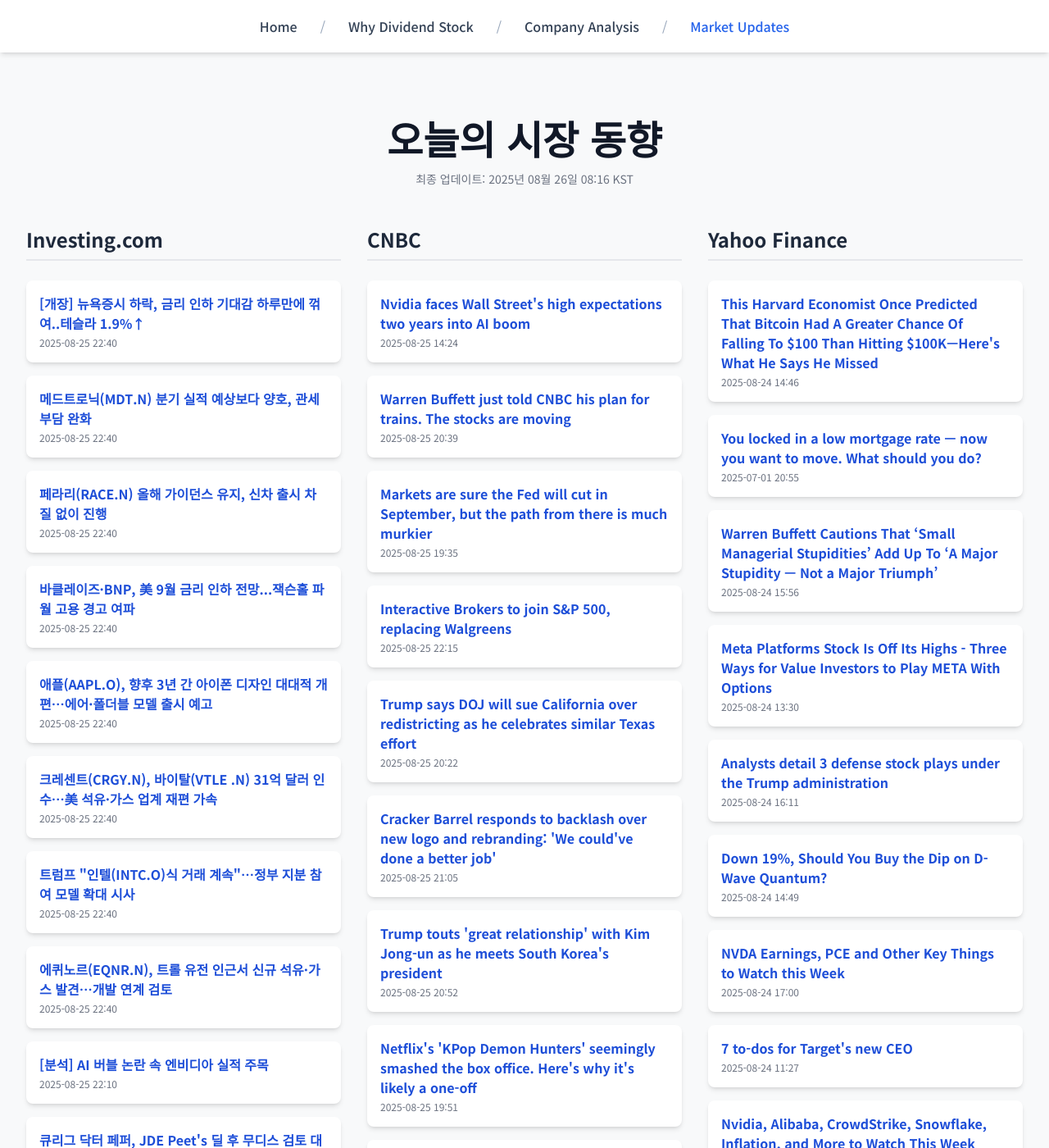
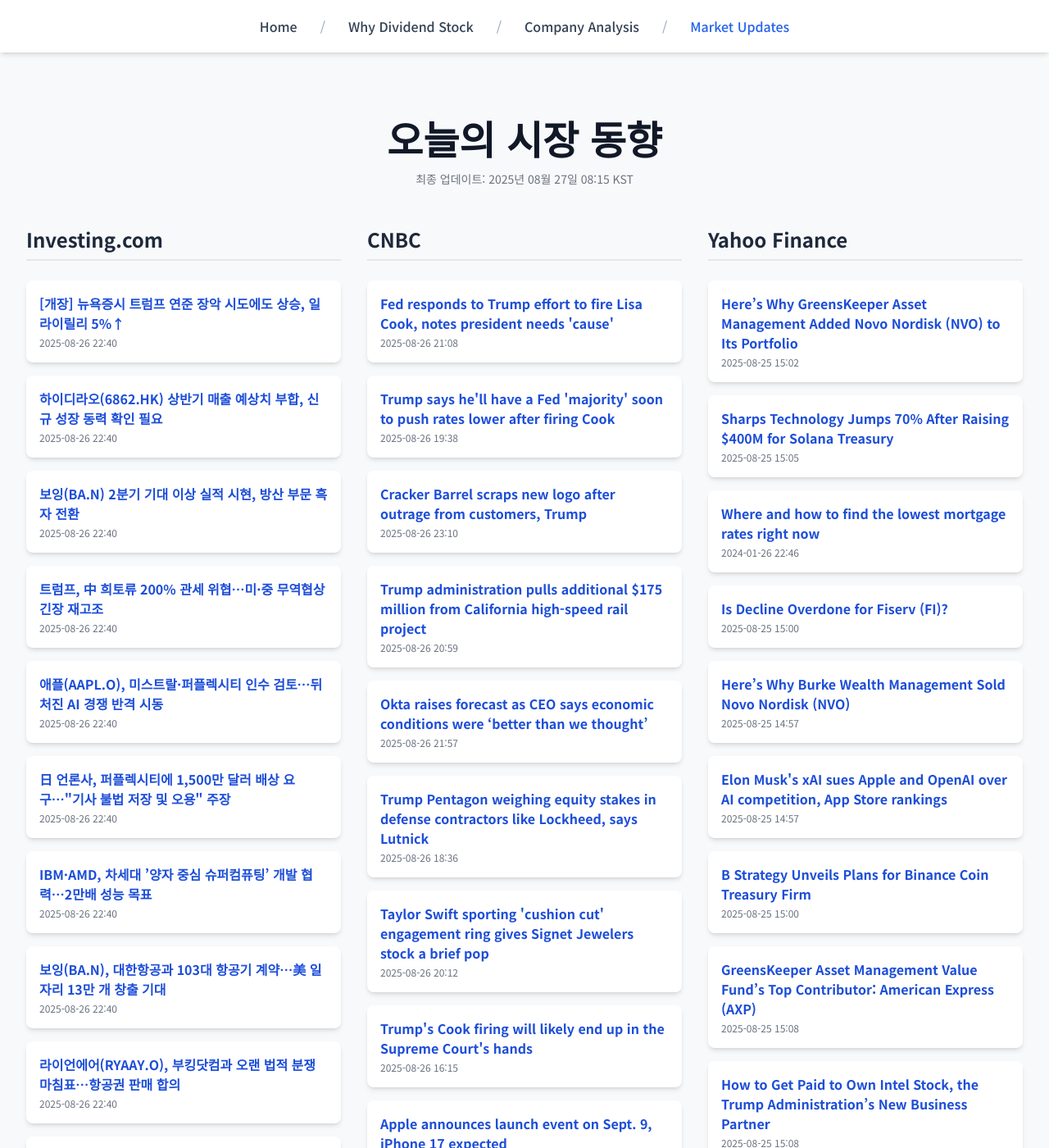
Before and after one commit to Kay-Hwang/my-company-analysis, a Jekyll site: the page built from market-updates.html, in a window 1280 px wide and 1400 px high. Shown: the whole window at 82% size. Built offline with Jekyll 4.4.1, drawn with Linux system fonts in a browser that asks for light colours; nearby versions of some CDN libraries; a script that is not in the unit is left out; some of the changed text lies outside the part shown.

Commit message:
Update daily data

```diff
--- a/_data/latest_data.json
+++ b/_data/latest_data.json
@@ -1,190 +1,190 @@
 {
-  "lastUpdated": "2025년 08월 26일 08:16 KST",
+  "lastUpdated": "2025년 08월 27일 08:15 KST",
   "news": {
     "investing": [
       {
-        "title": "[개장] 뉴욕증시 하락, 금리 인하 기대감 하루만에 꺾여..테슬라 1.9%↑",
-        "link": "https://kr.investing.com/news/stock-market-news/article-1608364",
-        "pubDate": "2025-08-25 22:40:55",
-        "summary": "[개장] 뉴욕증시 하락, 금리 인하 기대감 하루만에 꺾여..테슬라 1.9%↑"
+        "title": "[개장] 뉴욕증시 트럼프 연준 장악 시도에도 상승, 일라이릴리 5%↑",
+        "link": "https://kr.investing.com/news/stock-market-news/article-1609745",
+        "pubDate": "2025-08-26 22:40:56",
+        "summary": "[개장] 뉴욕증시 트럼프 연준 장악 시도에도 상승, 일라이릴리 5%↑"
       },
       {
-        "title": "메드트로닉(MDT.N) 분기 실적 예상보다 양호, 관세 부담 완화",
-        "link": "https://kr.investing.com/news/stock-market-news/article-1608363",
-        "pubDate": "2025-08-25 22:40:54",
-        "summary": "메드트로닉(MDT.N) 분기 실적 예상보다 양호, 관세 부담 완화"
+        "title": "하이디라오(6862.HK) 상반기 매출 예상치 부합, 신규 성장 동력 확인 필요",
+        "link": "https://kr.investing.com/news/stock-market-news/article-1609744",
+        "pubDate": "2025-08-26 22:40:55",
+        "summary": "하이디라오(6862.HK) 상반기 매출 예상치 부합, 신규 성장 동력 확인 필요"
       },
       {
-        "title": "페라리(RACE.N) 올해 가이던스 유지, 신차 출시 차질 없이 진행",
-        "link": "https://kr.investing.com/news/stock-market-news/article-1608362",
-        "pubDate": "2025-08-25 22:40:53",
-        "summary": "페라리(RACE.N) 올해 가이던스 유지, 신차 출시 차질 없이 진행"
+        "title": "보잉(BA.N) 2분기 기대 이상 실적 시현, 방산 부문 흑자 전환",
+        "link": "https://kr.investing.com/news/stock-market-news/article-1609743",
+        "pubDate": "2025-08-26 22:40:54",
+        "summary": "보잉(BA.N) 2분기 기대 이상 실적 시현, 방산 부문 흑자 전환"
       },
       {
-        "title": "바클레이즈·BNP, 美 9월 금리 인하 전망...잭슨홀 파월 고용 경고 여파",
-        "link": "https://kr.investing.com/news/stock-market-news/article-1608361",
-        "pubDate": "2025-08-25 22:40:53",
-        "summary": "바클레이즈·BNP, 美 9월 금리 인하 전망...잭슨홀 파월 고용 경고 여파"
+        "title": "트럼프, 中 희토류 200% 관세 위협…미·중 무역협상 긴장 재고조",
+        "link": "https://kr.investing.com/news/stock-market-news/article-1609742",
+        "pubDate": "2025-08-26 22:40:53",
+        "summary": "트럼프, 中 희토류 200% 관세 위협…미·중 무역협상 긴장 재고조"
       },
       {
-        "title": "애플(AAPL.O), 향후 3년 간 아이폰 디자인 대대적 개편…에어·폴더블 모델 출시 예고",
-        "link": "https://kr.investing.com/news/stock-market-news/article-1608360",
-        "pubDate": "2025-08-25 22:40:52",
-        "summary": "애플(AAPL.O), 향후 3년 간 아이폰 디자인 대대적 개편…에어·폴더블 모델 출시 예고"
+        "title": "애플(AAPL.O), 미스트랄·퍼플렉시티 인수 검토…뒤처진 AI 경쟁 반격 시동",
+        "link": "https://kr.investing.com/news/stock-market-news/article-1609741",
+        "pubDate": "2025-08-26 22:40:53",
+        "summary": "애플(AAPL.O), 미스트랄·퍼플렉시티 인수 검토…뒤처진 AI 경쟁 반격 시동"
       },
       {
-        "title": "크레센트(CRGY.N), 바이탈(VTLE .N) 31억 달러 인수…美 석유·가스 업계 재편 가속",
-        "link": "https://kr.investing.com/news/stock-market-news/article-1608359",
-        "pubDate": "2025-08-25 22:40:51",
-        "summary": "크레센트(CRGY.N), 바이탈(VTLE .N) 31억 달러 인수…美 석유·가스 업계 재편 가속"
+        "title": "日 언론사, 퍼플렉시티에 1,500만 달러 배상 요구…\"기사 불법 저장 및 오용\" 주장",
+        "link": "https://kr.investing.com/news/stock-market-news/article-1609740",
+        "pubDate": "2025-08-26 22:40:52",
+        "summary": "日 언론사, 퍼플렉시티에 1,500만 달러 배상 요구…\"기사 불법 저장 및 오용\" 주장"
       },
       {
-        "title": "트럼프 \"인텔(INTC.O)식 거래 계속\"…정부 지분 참여 모델 확대 시사",
-        "link": "https://kr.investing.com/news/stock-market-news/article-1608358",
-        "pubDate": "2025-08-25 22:40:50",
-        "summary": "트럼프 \"인텔(INTC.O)식 거래 계속\"…정부 지분 참여 모델 확대 시사"
+        "title": "IBM·AMD, 차세대 ’양자 중심 슈퍼컴퓨팅’ 개발 협력…2만배 성능 목표",
+        "link": "https://kr.investing.com/news/stock-market-news/article-1609739",
+        "pubDate": "2025-08-26 22:40:51",
+        "summary": "IBM·AMD, 차세대 ’양자 중심 슈퍼컴퓨팅’ 개발 협력…2만배 성능 목표"
       },
       {
-        "title": "에퀴노르(EQNR.N), 트롤 유전 인근서 신규 석유·가스 발견…개발 연계 검토",
-        "link": "https://kr.investing.com/news/stock-market-news/article-1608357",
-        "pubDate": "2025-08-25 22:40:50",
-        "summary": "에퀴노르(EQNR.N), 트롤 유전 인근서 신규 석유·가스 발견…개발 연계 검토"
+        "title": "보잉(BA.N), 대한항공과 103대 항공기 계약…美 일자리 13만 개 창출 기대",
+        "link": "https://kr.investing.com/news/stock-market-news/article-1609738",
+        "pubDate": "2025-08-26 22:40:50",
+        "summary": "보잉(BA.N), 대한항공과 103대 항공기 계약…美 일자리 13만 개 창출 기대"
       },
       {
-        "title": "[분석] AI 버블 논란 속 엔비디아 실적 주목",
-        "link": "https://kr.investing.com/news/stock-market-news/article-1608356",
-        "pubDate": "2025-08-25 22:10:49",
-        "summary": "[분석] AI 버블 논란 속 엔비디아 실적 주목"
+        "title": "라이언에어(RYAAY.O), 부킹닷컴과 오랜 법적 분쟁 마침표…항공권 판매 합의",
+        "link": "https://kr.investing.com/news/stock-market-news/article-1609737",
+        "pubDate": "2025-08-26 22:40:49",
+        "summary": "라이언에어(RYAAY.O), 부킹닷컴과 오랜 법적 분쟁 마침표…항공권 판매 합의"
       },
       {
-        "title": "큐리그 닥터 페퍼, JDE Peet's 딜 후 무디스 검토 대상",
-        "link": "https://kr.investing.com/news/stock-market-news/article-93CH-1608346",
-        "pubDate": "2025-08-25 21:42:25",
-        "summary": "큐리그 닥터 페퍼, JDE Peet's 딜 후 무디스 검토 대상"
+        "title": "AT&T(T.N), 에코스타(SATS.O) ’무선 주파수’ 인수…초고속 인터넷·5G 네트워크 확장",
+        "link": "https://kr.investing.com/news/stock-market-news/article-1609736",
+        "pubDate": "2025-08-26 22:40:48",
+        "summary": "AT&T(T.N), 에코스타(SATS.O) ’무선 주파수’ 인수…초고속 인터넷·5G 네트워크 확장"
       }
     ],
     "cnbc": [
       {
-        "title": "Nvidia faces Wall Street's high expectations two years into AI boom",
-        "link": "https://www.cnbc.com/2025/08/25/nvidia-q2-earnings-preview-expectations-blackwell-china-h20.html",
-        "pubDate": "Mon, 25 Aug 2025 14:24:58 GMT",
-        "summary": "Nvidia's business started transforming two years ago, as demand for processors to power AI workloads transformed the chipmaker."
+        "title": "Fed responds to Trump effort to fire Lisa Cook, notes president needs 'cause'",
+        "link": "https://www.cnbc.com/2025/08/26/trump-fed-cook-respond-court.html",
+        "pubDate": "Tue, 26 Aug 2025 21:08:47 GMT",
+        "summary": "Federal Reserve Board Governor Lisa Cook hired Abbe Lowell to fight her termination by President Trump for a case that could land at the Supreme Court."
       },
       {
-        "title": "Warren Buffett just told CNBC his plan for trains. The stocks are moving",
-        "link": "https://www.cnbc.com/2025/08/25/warren-buffett-is-not-in-market-to-buy-another-railroad-but-he-met-with-csx-ceo-about-greater-cooperation.html",
-        "pubDate": "Mon, 25 Aug 2025 20:39:07 GMT",
-        "summary": "Buffett's comments come after Berkshire Hathaway's BNSF Railway and CSX announced a partnership to provide new coast-to-coast rail services on Friday."
+        "title": "Trump says he'll have a Fed 'majority' soon to push rates lower after firing Cook",
+        "link": "https://www.cnbc.com/2025/08/26/trump-fed-majority-cook-interest-rates.html",
+        "pubDate": "Tue, 26 Aug 2025 19:38:19 GMT",
+        "summary": "President Donald Trump said he will soon have a \"majority\" of preferred members on the Federal Reserve board who will back his desire to slash interest rates."
       },
       {
-        "title": "Markets are sure the Fed will cut in September, but the path from there is much murkier",
-        "link": "https://www.cnbc.com/2025/08/25/markets-are-sure-the-fed-will-cut-in-september-but-the-path-from-there-is-much-murkier.html",
-        "pubDate": "Mon, 25 Aug 2025 19:35:29 GMT",
-        "summary": "Friday's booming rally turned into Monday's reality check as investors weighed just how aggressive the Federal Reserve will be."
+        "title": "Cracker Barrel scraps new logo after outrage from customers, Trump",
+        "link": "https://www.cnbc.com/2025/08/26/trump-cracker-barrel-rebranding-logo.html",
+        "pubDate": "Tue, 26 Aug 2025 23:10:01 GMT",
+        "summary": "President Donald Trump's criticism came a day after Cracker Barrel told customers the company could have better handled its controversial logo rebranding."
       },
       {
-        "title": "Interactive Brokers to join S&P 500, replacing Walgreens",
-        "link": "https://www.cnbc.com/2025/08/25/interactive-brokers-to-join-sp-500-replacing-walgreens-.html",
-        "pubDate": "Mon, 25 Aug 2025 22:15:16 GMT",
-        "summary": "Robinhood Markets shares were slightly lower in extended trading. Some investors have had high hopes that the digital brokerage would be added to the index."
+        "title": "Trump administration pulls additional $175 million from California high-speed rail project",
+        "link": "https://www.cnbc.com/2025/08/26/trump-duffy-california-rail.html",
+        "pubDate": "Tue, 26 Aug 2025 20:59:00 GMT",
+        "summary": "Transportation Secretary Sean Duffy announced he was withdrawing an additional $175 million from California's high-speed rail project."
       },
       {
-        "title": "Trump says DOJ will sue California over redistricting as he celebrates similar Texas effort",
-        "link": "https://www.cnbc.com/2025/08/25/trump-california-lawsuit-texas-redistricting-newsom.html",
-        "pubDate": "Mon, 25 Aug 2025 20:22:46 GMT",
-        "summary": "\"We're going to be [suing] through the Department of Justice,\" Trump said when asked about Democratic Gov. Gavin Newsom's redistricting push in California."
+        "title": "Okta raises forecast as CEO says economic conditions were ‘better than we thought’",
+        "link": "https://www.cnbc.com/2025/08/26/okta-q2-earnings-report-2026.html",
+        "pubDate": "Tue, 26 Aug 2025 21:57:39 GMT",
+        "summary": "One of Okta's partners, Palo Alto Networks, recently announced an agreement to buy Okta competitor CyberArk."
       },
       {
-        "title": "Cracker Barrel responds to backlash over new logo and rebranding: 'We could've done a better job'",
-        "link": "https://www.cnbc.com/2025/08/25/cracker-barrel-cbrl-backlash-logo-rebranding.html",
-        "pubDate": "Mon, 25 Aug 2025 21:05:40 GMT",
-        "summary": "Cracker Barrel Old Country Store on Monday issued a statement responding to the backlash it faced last week over its rebranding and new logo."
+        "title": "Trump Pentagon weighing equity stakes in defense contractors like Lockheed, says Lutnick",
+        "link": "https://www.cnbc.com/2025/08/26/trump-pentagon-equity-stakes-in-defense-contractors.html",
+        "pubDate": "Tue, 26 Aug 2025 18:36:33 GMT",
+        "summary": "The Trump administration is \"thinking about\" whether the U.S. should take stakes in top defense contractors, Commerce Secretary Howard Lutnick said."
       },
       {
-        "title": "Trump touts 'great relationship' with Kim Jong-un as he meets South Korea's president",
-        "link": "https://www.cnbc.com/2025/08/25/trump-south-korea-trade-president-meeting.html",
-        "pubDate": "Mon, 25 Aug 2025 20:52:44 GMT",
-        "summary": "Just months after Lee Jae Myung took office, his meeting with President Donald Trump was a pivotal foreign policy test for the newly elected president."
+        "title": "Taylor Swift sporting 'cushion cut' engagement ring gives Signet Jewelers stock a brief pop",
+        "link": "https://www.cnbc.com/2025/08/26/taylor-swift-cushion-cut-engagement-ring-signet-jewelers.html",
+        "pubDate": "Tue, 26 Aug 2025 20:12:34 GMT",
+        "summary": "The singer announced her engagement to football player Travis Kelce."
       },
       {
-        "title": "Netflix's 'KPop Demon Hunters' seemingly smashed the box office. Here's why it's likely a one-off",
-        "link": "https://www.cnbc.com/2025/08/25/netflix-kpop-demon-hunters-box-office-one-off.html",
-        "pubDate": "Mon, 25 Aug 2025 19:51:31 GMT",
-        "summary": "Netflix capitalized on its chart-topping \"KPop Demon Hunters\" over the weekend with a two-day theatrical release of its new sing-along version."
+        "title": "Trump's Cook firing will likely end up in the Supreme Court's hands",
+        "link": "https://www.cnbc.com/2025/08/26/trumps-cook-firing-will-likely-to-end-up-in-the-supreme-courts-hands.html",
+        "pubDate": "Tue, 26 Aug 2025 16:15:02 GMT",
+        "summary": "Trump is the first president to attempt to fire a Fed governor since Congress established the central bank in 1913, Evercore ISI said."
       },
       {
-        "title": "Kevin O'Leary says he bought Bryant-Jordan card for record-breaking $13 million at auction",
-        "link": "https://www.cnbc.com/2025/08/25/bryant-jordan-card-kevin-oleary.html",
-        "pubDate": "Mon, 25 Aug 2025 15:59:58 GMT",
-        "summary": "Canadian investor Kevin O'Leary told CNBC he was one of the buyers of the record-breaking Kobe Bryant and Michael Jordan signed sports card."
+        "title": "Apple announces launch event on Sept. 9, iPhone 17 expected",
+        "link": "https://www.cnbc.com/2025/08/26/apple-announces-iphone-launch-on-sept-9-.html",
+        "pubDate": "Tue, 26 Aug 2025 16:18:56 GMT",
+        "summary": "Apple is expected to release the iPhone 17, as it usually launches new models in September."
       },
       {
-        "title": "The secret to Labubus' success? China's 'blind box' craze",
-        "link": "https://www.cnbc.com/2025/08/25/china-blind-box-craze-pop-mart-labubu-success.html",
-        "pubDate": "Mon, 25 Aug 2025 16:33:55 GMT",
-        "summary": "Mania over \"blind box\" shopping is catching on across the Chinese economy with everyone from travel agents to supermarkets offering their own versions."
+        "title": "Healthy Returns: Eli Lilly’s chief scientific officer breaks down the latest obesity pill data",
+        "link": "https://www.cnbc.com/2025/08/26/healthy-returns-eli-lillys-daniel-skovronsky-talks-obesity-pill-data.html",
+        "pubDate": "Tue, 26 Aug 2025 19:01:06 GMT",
+        "summary": "Eli Lilly's Daniel Skovronsky talks the latest orforglipron trial, while UnitedHealth Group CEO Stephen Hemsley is moving quickly on a strategic turnaround."
       }
     ],
     "yahoo": [
       {
-        "title": "This Harvard Economist Once Predicted That Bitcoin Had A Greater Chance Of Falling To $100 Than Hitting $100K—Here's What He Says He Missed",
-        "link": "https://finance.yahoo.com/news/harvard-economist-once-predicted-bitcoin-144609669.html",
-        "pubDate": "2025-08-24T14:46:09Z",
-        "summary": "This Harvard Economist Once Predicted That Bitcoin Had A Greater Chance Of Falling To $100 Than Hitting $100K—Here's What He Says He Missed"
+        "title": "Here’s Why GreensKeeper Asset Management Added Novo Nordisk (NVO) to Its Portfolio",
+        "link": "https://finance.yahoo.com/news/why-greenskeeper-asset-management-added-150235752.html",
+        "pubDate": "2025-08-25T15:02:35Z",
+        "summary": "Here’s Why GreensKeeper Asset Management Added Novo Nordisk (NVO) to Its Portfolio"
       },
       {
-        "title": "You locked in a low mortgage rate — now you want to move. What should you do?",
-        "link": "https://finance.yahoo.com/personal-finance/mortgages/article/selling-your-house-when-you-have-a-low-mortgage-interest-rate-205501072.html",
-        "pubDate": "2025-07-01T20:55:01Z",
-        "summary": "You locked in a low mortgage rate — now you want to move. What should you do?"
+        "title": "Sharps Technology Jumps 70% After Raising $400M for Solana Treasury",
+        "link": "https://finance.yahoo.com/news/sharps-technology-jumps-70-raising-150508444.html",
+        "pubDate": "2025-08-25T15:05:08Z",
+        "summary": "Sharps Technology Jumps 70% After Raising $400M for Solana Treasury"
       },
       {
-        "title": "Warren Buffett Cautions That ‘Small Managerial Stupidities’ Add Up To ‘A Major Stupidity — Not a Major Triumph’",
-        "link": "https://finance.yahoo.com/news/warren-buffett-cautions-small-managerial-155642938.html",
-        "pubDate": "2025-08-24T15:56:42Z",
-        "summary": "Warren Buffett Cautions That ‘Small Managerial Stupidities’ Add Up To ‘A Major Stupidity — Not a Major Triumph’"
+        "title": "Where and how to find the lowest mortgage rates right now",
+        "link": "https://finance.yahoo.com/personal-finance/mortgages/article/lowest-mortgage-rates-155235056.html",
+        "pubDate": "2024-01-26T22:46:01Z",
+        "summary": "Where and how to find the lowest mortgage rates right now"
       },
       {
-        "title": "Meta Platforms Stock Is Off Its Highs - Three Ways for Value Investors to Play META With Options",
-        "link": "https://finance.yahoo.com/news/meta-platforms-stock-off-highs-133002210.html",
-        "pubDate": "2025-08-24T13:30:02Z",
-        "summary": "Meta Platforms Stock Is Off Its Highs - Three Ways for Value Investors to Play META With Options"
+        "title": "Is Decline Overdone for Fiserv (FI)?",
+        "link": "https://finance.yahoo.com/news/decline-overdone-fiserv-fi-150002438.html",
+        "pubDate": "2025-08-25T15:00:02Z",
+        "summary": "Is Decline Overdone for Fiserv (FI)?"
       },
       {
-        "title": "Analysts detail 3 defense stock plays under the Trump administration",
-        "link": "https://finance.yahoo.com/news/analysts-detail-3-defense-stock-plays-under-the-trump-administration-161139279.html",
-        "pubDate": "2025-08-24T16:11:39Z",
-        "summary": "Analysts detail 3 defense stock plays under the Trump administration"
+        "title": "Here’s Why Burke Wealth Management Sold Novo Nordisk (NVO)",
+        "link": "https://finance.yahoo.com/news/why-burke-wealth-management-sold-145742973.html",
+        "pubDate": "2025-08-25T14:57:42Z",
+        "summary": "Here’s Why Burke Wealth Management Sold Novo Nordisk (NVO)"
       },
       {
-        "title": "Down 19%, Should You Buy the Dip on D-Wave Quantum?",
-        "link": "https://finance.yahoo.com/news/down-19-buy-dip-d-144900460.html",
-        "pubDate": "2025-08-24T14:49:00Z",
-        "summary": "Down 19%, Should You Buy the Dip on D-Wave Quantum?"
+        "title": "Elon Musk's xAI sues Apple and OpenAI over AI competition, App Store rankings",
+        "link": "https://finance.yahoo.com/news/elon-musks-xai-sues-apple-145755218.html",
+        "pubDate": "2025-08-25T14:57:55Z",
+        "summary": "Elon Musk's xAI sues Apple and OpenAI over AI competition, App Store rankings"
       },
       {
-        "title": "NVDA Earnings, PCE and Other Key Things to Watch this Week",
-        "link": "https://finance.yahoo.com/news/nvda-earnings-pce-other-key-170002414.html",
-        "pubDate": "2025-08-24T17:00:02Z",
-        "summary": "NVDA Earnings, PCE and Other Key Things to Watch this Week"
+        "title": "B Strategy Unveils Plans for Binance Coin Treasury Firm",
+        "link": "https://finance.yahoo.com/news/b-strategy-unveils-plans-binance-150057252.html",
+        "pubDate": "2025-08-25T15:00:57Z",
+        "summary": "B Strategy Unveils Plans for Binance Coin Treasury Firm"
       },
       {
-        "title": "7 to-dos for Target's new CEO",
-        "link": "https://finance.yahoo.com/news/7-to-dos-for-targets-new-ceo-112741974.html",
-        "pubDate": "2025-08-24T11:27:41Z",
-        "summary": "7 to-dos for Target's new CEO"
+        "title": "GreensKeeper Asset Management Value Fund’s Top Contributor: American Express (AXP)",
+        "link": "https://finance.yahoo.com/news/greenskeeper-asset-management-value-fund-150850277.html",
+        "pubDate": "2025-08-25T15:08:50Z",
+        "summary": "GreensKeeper Asset Management Value Fund’s Top Contributor: American Express (AXP)"
       },
       {
-        "title": "Nvidia, Alibaba, CrowdStrike, Snowflake, Inflation, and More to Watch This Week",
-        "link": "https://www.barrons.com/articles/nvidia-alibaba-crowdstrike-snowflake-inflation-and-more-to-watch-this-week-1978f5c1?siteid=yhoof2&yptr=yahoo",
-        "pubDate": "2025-08-24T18:00:00Z",
-        "summary": "Nvidia, Alibaba, CrowdStrike, Snowflake, Inflation, and More to Watch This Week"
+        "title": "How to Get Paid to Own Intel Stock, the Trump Administration’s New Business Partner",
+        "link": "https://finance.yahoo.com/news/paid-own-intel-stock-trump-150846744.html",
+        "pubDate": "2025-08-25T15:08:46Z",
+        "summary": "How to Get Paid to Own Intel Stock, the Trump Administration’s New Business Partner"
       },
       {
-        "title": "A shocking 19% of retirees say they’re living a ‘nightmare’ — how to save yourself from the same terrible fate",
-        "link": "https://finance.yahoo.com/news/shocking-19-retirees-living-nightmare-180000279.html",
-        "pubDate": "2025-08-24T18:00:00Z",
-        "summary": "A shocking 19% of retirees say they’re living a ‘nightmare’ — how to save yourself from the same terrible fate"
+        "title": "When will mortgage rates go down? Rates stopped dropping and remain unchanged.",
+        "link": "https://finance.yahoo.com/personal-finance/mortgages/article/when-will-mortgage-rates-go-down-rates-stopped-dropping-and-remain-unchanged-august-25-2025-190610177.html",
+        "pubDate": "2025-04-22T19:06:10Z",
+        "summary": "When will mortgage rates go down? Rates stopped dropping and remain unchanged."
       }
     ]
   }
```
